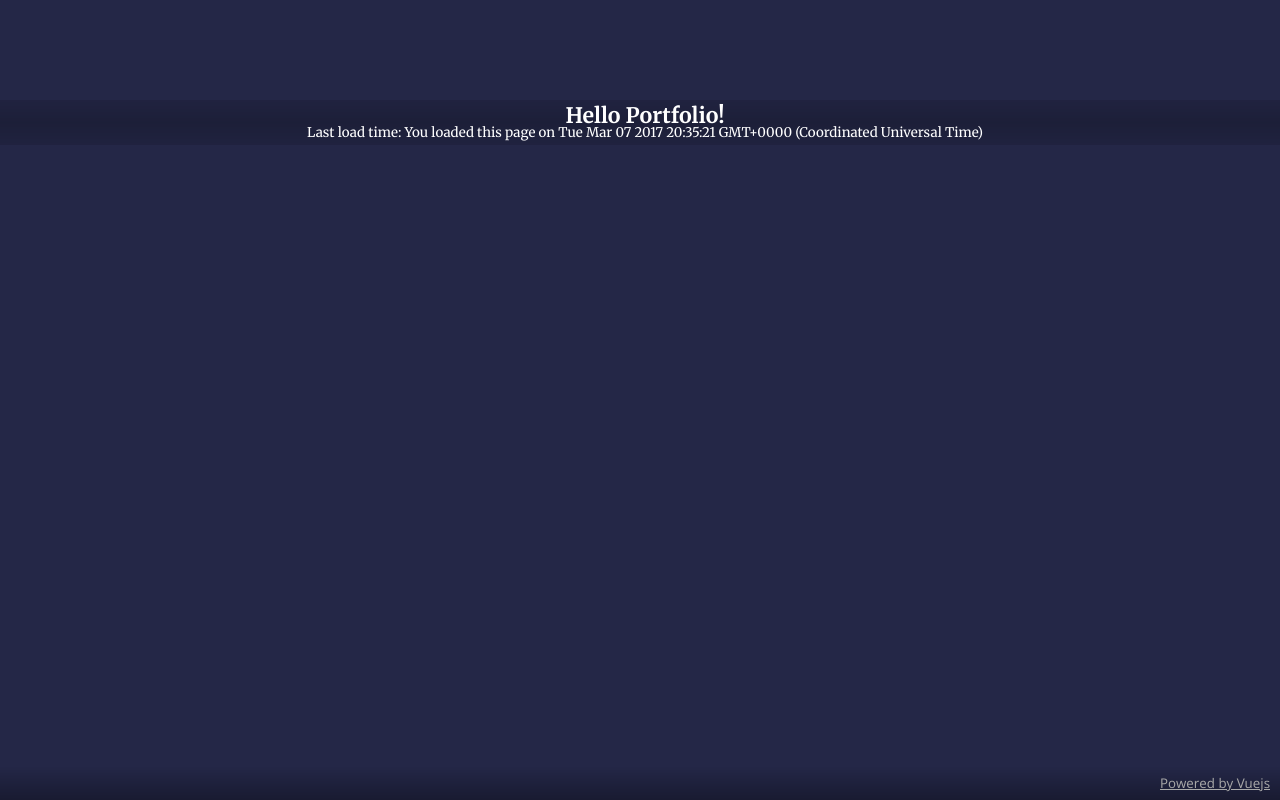
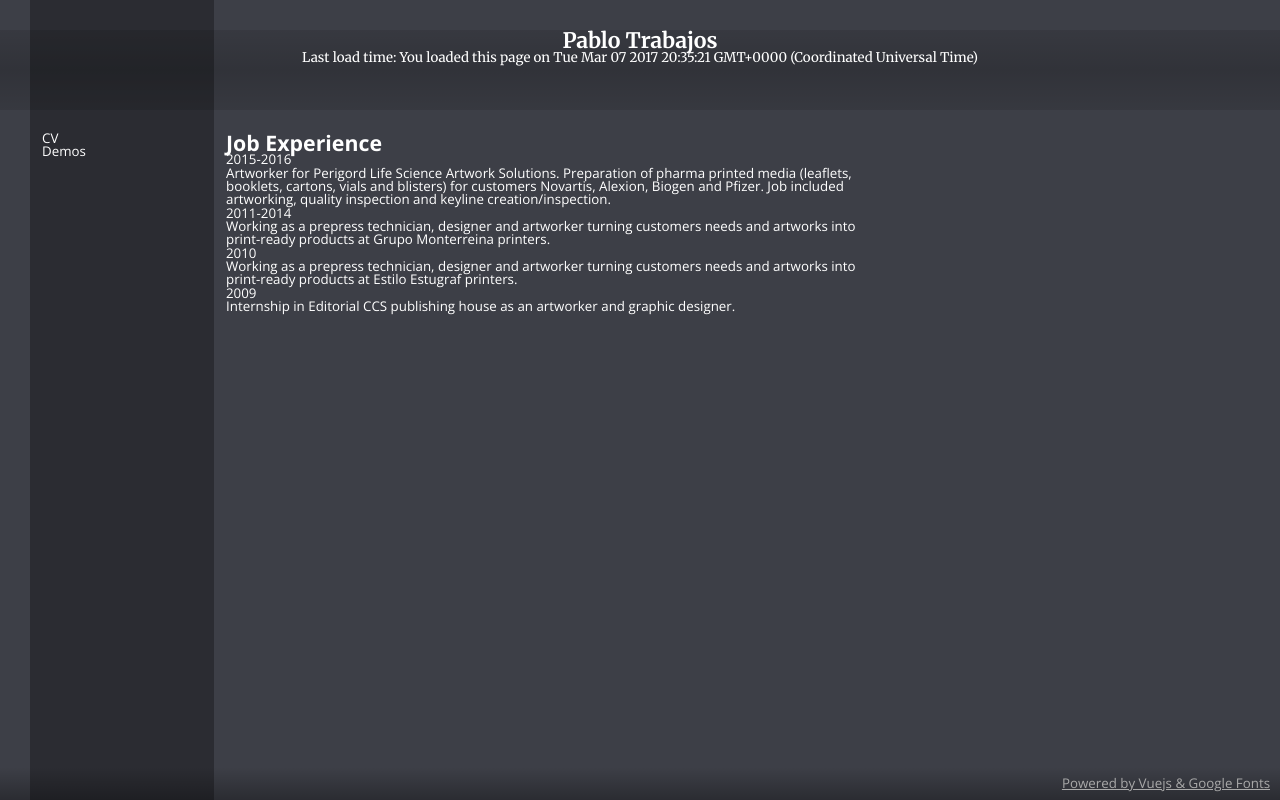
Before and after one commit to pablott/pablott.github.io, a plain HTML site: page index.html in a window 1280 px wide. Drawn offline with nearby package versions, Linux system fonts and the light colour scheme.

Commit message:
added basic structure to front page

```diff
--- a/css/base.css
+++ b/css/base.css
@@ -1,6 +1,6 @@
 body {
     color: #ffffff;
-    background-color: rgb(36, 39, 71);
+    background-color: rgb(61, 63, 71);
     font-family: 'Open Sans', sans-serif;
     font-size: 10pt;
 }
@@ -8,10 +8,10 @@ body {
 #header {
     background: linear-gradient(to bottom, rgba(0,0,0,.1) 0%,rgba(0,0,0,.2) 50%,rgba(0,0,0,.1) 100%);    font-family: 'Merriweather', serif;
     text-align: center;
-    width: 100%;
-    padding: 5px;
-    position:fixed;
-    top: 100px;
+    width: 100%; height: 80px;
+    padding: 0px;
+    position: absolute;
+    top: 30px;
 }
 
 #footer {
@@ -19,8 +19,24 @@ body {
     text-align: right;
     width: 100%;
     padding: 10px;
-    position: fixed;
+    position: absolute;
     bottom:0px; right: 0px;
+}
+
+#menu {
+    font:16px;
+    background-color: rgba(0, 0, 0, 0.3);
+    padding: 132px 12px 0px 12px;
+    position: absolute;
+    width:160px;
+    top: 0; bottom: 0; left: 30px;
+}
+
+#cv {
+    max-width: 50%;
+    padding: 12px 0 12px 12px;
+    position: absolute;
+    top: 120px; bottom: 0px; left: 214px;
 }
 
 h1 {
--- a/index.html
+++ b/index.html
@@ -11,11 +11,33 @@
     </style>
 </head>
 <body>
+
     <div id="header">
         <h1 id="title">{{ message }}</h1>
         <p id="time" v-bind:title="message">Last load time: {{message}} </p>
     </div>
-    <a id="footer" href="js/vue.js">Powered by Vuejs</a>
+
+    <div id="menu">
+        <ol>
+            <li>CV</li>
+            <li>Demos</li>
+
+        </ol>
+    </div>
+
+    <div id="cv">
+        <h1>Job Experience</h1>
+            <h2>2015-2016</h2>
+                <p>Artworker for Perigord Life Science Artwork Solutions. Preparation of pharma printed media (leaflets, booklets, cartons, vials and blisters) for customers Novartis, Alexion, Biogen and Pfizer. Job included artworking, quality inspection and keyline creation/inspection.</p>
+            <h2>2011-2014</h2>
+                <p>Working as a prepress technician, designer and artworker turning customers needs and artworks into print-ready products at Grupo Monterreina printers.</p>
+            <h2>2010</h2>
+                <p>Working as a prepress technician, designer and artworker turning customers needs and artworks into print-ready products at Estilo Estugraf printers.</p>
+            <h2>2009</h2>
+                <p>Internship in Editorial CCS publishing house as an artworker and graphic designer.</p>
+    </div>
+
+    <a id="footer" href="js/vue.js">Powered by Vuejs & Google Fonts</a>
 
     <script src="js/utils.js"></script>
 </body>
--- a/js/utils.js
+++ b/js/utils.js
@@ -1,7 +1,7 @@
 var title = new Vue({
   el: '#title',
   data: {
-    message: 'Hello Portfolio!'
+    message: 'Pablo Trabajos'
   }
 });
 var time = new Vue({
```
